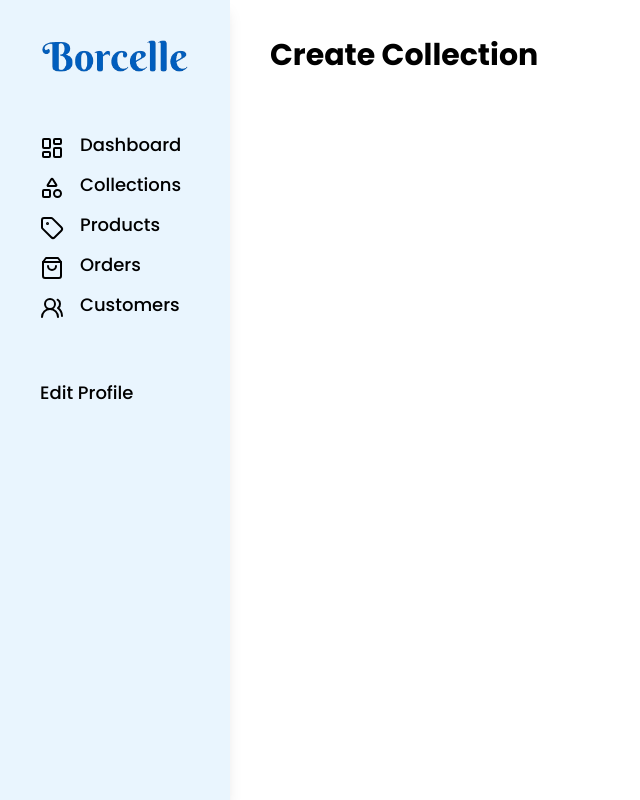
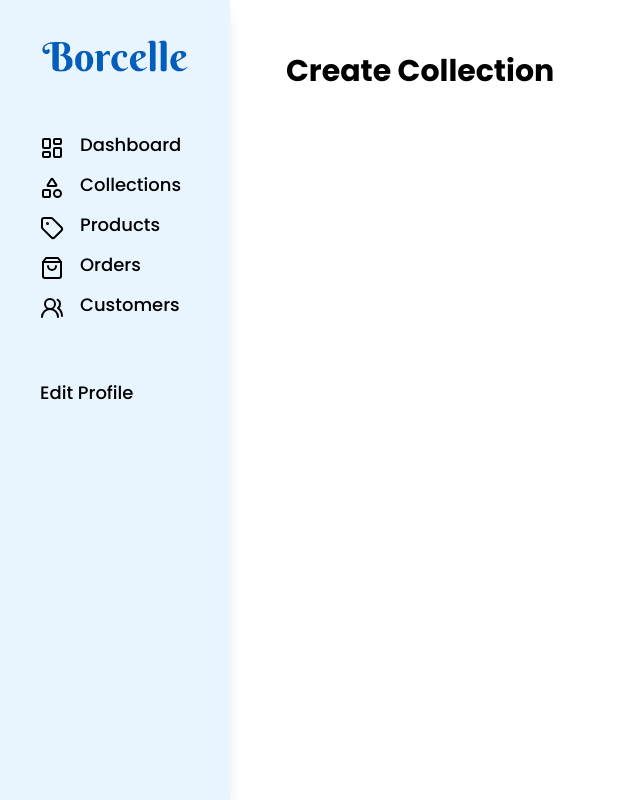
Before and after one commit to FREDVUNI/ecommerce-platform-nextjs, a Next.js app in the folder admin/: page /collections/new in a window 1280 px wide. Shown: the whole page, without its empty margins (0-640 px from the left). Built offline with nearby package versions, Linux system fonts and the light colour scheme.

Commit message:
chore: adjust the root layout

```diff
--- a/admin/app/(dashboard)/layout.tsx
+++ b/admin/app/(dashboard)/layout.tsx
@@ -24,10 +24,12 @@ export default function RootLayout({
     <ClerkProvider>
       <html lang="en">
         <body className={poppins.className}>
-          <div className="flex max-lg:flex-col">
+          <div className="flex h-screen">
             <LeftSideBar />
-            <TopBar />
-            <div className="flex-1">{children}</div>
+            <div className="flex flex-col flex-1">
+              <TopBar />
+              <div className="flex-1 overflow-y-auto p-4">{children}</div>
+            </div>
           </div>
         </body>
       </html>
```
